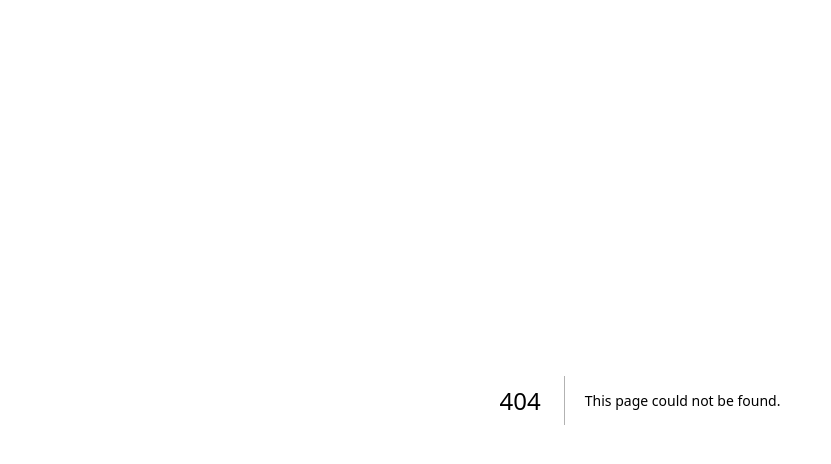
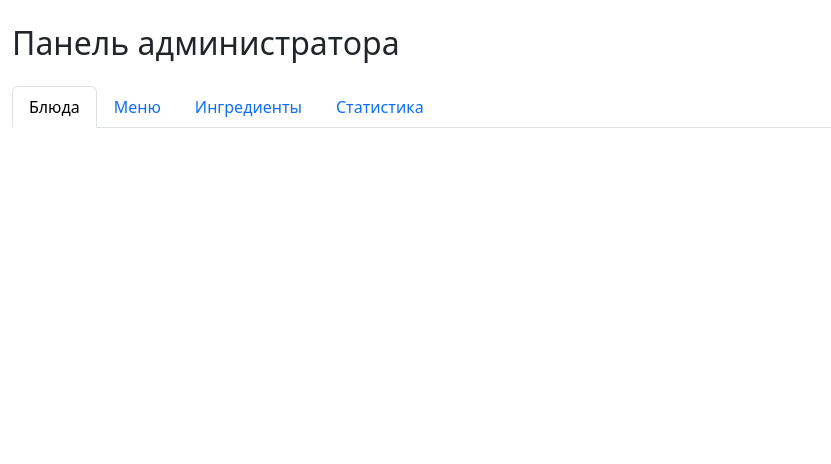
Before and after one commit to Gonerr/MealPlanner, a Next.js app: page /admin in a window 1280 px wide. Before the commit this address had no page. Shown: the top 464 px of the page, without its empty margins (0-831 px from the left). Built offline with nearby package versions, Linux system fonts and the light colour scheme.

Commit message:
Начата работа над страницей администратора

```diff
--- /dev/null
+++ b/src/app/admin/page.tsx
@@ -0,0 +1,31 @@
+import { Container, Tab, Tabs } from "react-bootstrap";
+
+export default function AdminPage() {
+    return (
+        <Container fluid className="py-4">
+            <h2 className="mb-4">Панель администратора</h2>
+
+            <Tabs defaultActiveKey="dishes" className="mb-3">
+                <Tab eventKey="dishes" title="Блюда">
+                     {/* TODO: сделать управление блюдами */}
+                    {/* <DishesManager/> */}
+                </Tab>
+
+                 <Tab eventKey="menu" title="Меню">
+                     {/* TODO: сделать управление меню */}
+                    {/* <MenuPlanner/> */}
+                </Tab>
+
+                 <Tab eventKey="ingredients" title="Ингредиенты">
+                     {/* TODO: сделать управление ингредиентами */}
+                    {/* <IngredientsManager/> */}
+                </Tab>
+
+                 <Tab eventKey="stats" title="Статистика">
+                     {/* TODO: компонент с основной статистикой по сайту*/}
+                    {/* <StatsPlanner/> */}
+                </Tab>
+            </Tabs>
+        </Container>
+    )
+}
--- a/src/features/ingredients/ingredientsSlice.ts
+++ b/src/features/ingredients/ingredientsSlice.ts
@@ -104,7 +104,7 @@ const ingredientsSlice = createSlice({
 export const { clearError } = ingredientsSlice.actions;
 export default ingredientsSlice.reducer;
 
-export const selectAllIngredients = (state: { ingredients: Ingredient[]}) => state.ingredients;
+export const selectAllIngredients = (state: { ingredients: IngredientState}) => state.ingredients.items;
 export const selectIngredientsLoading = (state: { ingredients: IngredientState }) => state.ingredients.loading;
 export const selectIngredientsError = (state: { ingredients: IngredientState }) => state.ingredients.error;
 export const selectIngredientById = (id: number) => (state: { ingredients: Ingredient[] }) => state.ingredients.find(ing => ing.id === id);
```
Also changed, not shown: src/components/admin/DishesManager.tsx (added), src/components/admin/IngredientsManager.tsx (added), src/components/admin/MenuPlanner.tsx (added), src/components/admin/StatsPlanner.tsx (added).
